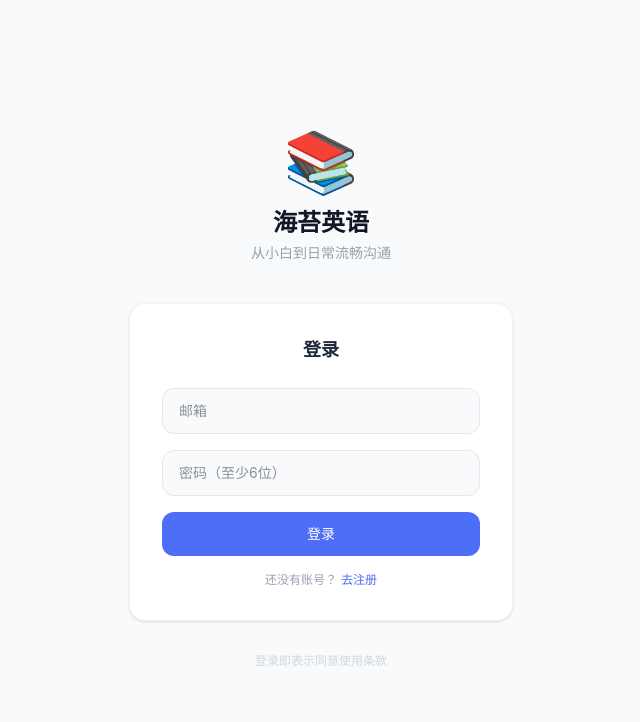
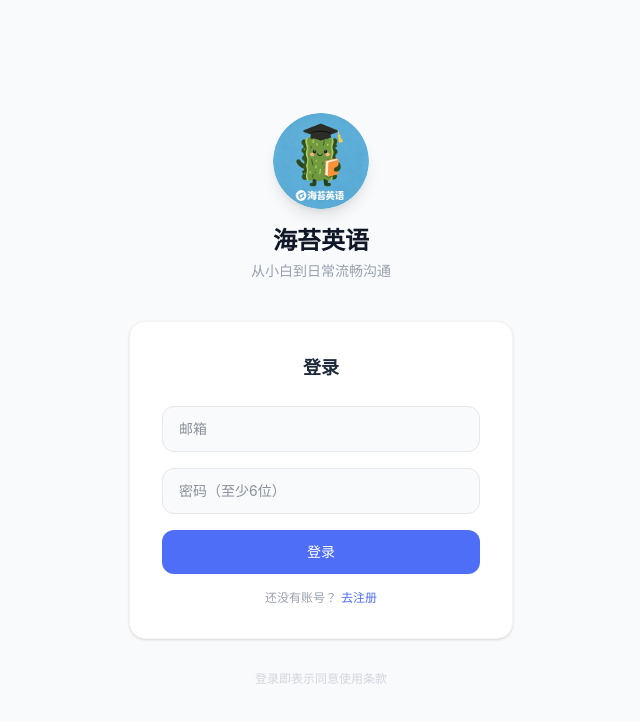
Before and after one commit to czx-0501/haitai-english, a React (Vite) app: page /circle in a window 1280 px wide. Shown: the top 722 px of the page, without its empty margins (319-959 px from the left). Built offline with nearby package versions, Linux system fonts and the light colour scheme; no server answers.

Commit message:
feat: replace emoji icon with custom logo image

```diff
--- a/index.html
+++ b/index.html
@@ -2,7 +2,8 @@
 <html lang="en">
   <head>
     <meta charset="UTF-8" />
-    <link rel="icon" type="image/svg+xml" href="/favicon.svg" />
+    <link rel="icon" type="image/jpeg" href="/favicon.svg" />
+    <link rel="icon" href="/logo.jpg" />
     <meta name="viewport" content="width=device-width, initial-scale=1.0" />
     <title>海苔英语</title>
   </head>
--- a/src/components/AuthGate.tsx
+++ b/src/components/AuthGate.tsx
@@ -58,7 +58,7 @@ export default function AuthGate({ children }: { children: React.ReactNode }) {
     return (
       <div className="min-h-dvh flex items-center justify-center bg-gray-50">
         <div className="text-center">
-          <p className="text-4xl mb-4">📚</p>
+          <img src="/logo.jpg" alt="海苔英语" className="w-16 h-16 mx-auto mb-4 rounded-full object-cover" />
           <p className="text-gray-400">加载中...</p>
         </div>
       </div>
@@ -70,7 +70,7 @@ export default function AuthGate({ children }: { children: React.ReactNode }) {
   return (
     <div className="min-h-dvh flex flex-col items-center justify-center bg-gray-50 px-8">
       <div className="text-center mb-10">
-        <p className="text-6xl mb-4">📚</p>
+        <img src="/logo.jpg" alt="海苔英语" className="w-24 h-24 mx-auto mb-4 rounded-full object-cover shadow-lg" />
         <h1 className="text-2xl font-bold text-gray-900">海苔英语</h1>
         <p className="text-sm text-gray-400 mt-1">从小白到日常流畅沟通</p>
       </div>
--- a/src/social/Circle.tsx
+++ b/src/social/Circle.tsx
@@ -1,5 +1,6 @@
 import { useState, useEffect } from 'react';
-import { MessageCircle, Heart, Share2, Plus, LogIn, Award } from 'lucide-react';
+
+import { MessageCircle, Heart, Share2, Plus, Award } from 'lucide-react';
 import { getPosts, toggleLike, createPost, shareStudyResult } from '../supabase/social';
 import { signOut, getCurrentUser } from '../supabase/auth';
 import type { AuthUser } from '../supabase/auth';
@@ -28,6 +29,7 @@ export default function Circle() {
   }
 
   async function handleLike(postId: string) {
+    if (!user) return;
     await toggleLike(postId);
     await loadPosts();
   }
@@ -40,7 +42,6 @@ export default function Circle() {
   }
 
   async function handleShareStudy() {
-    if (!user) { setShowAuth(true); return; }
     await shareStudyResult(20, 85, 1);
     await loadPosts();
   }
```
Also changed, not shown: public/logo.jpg (added).
